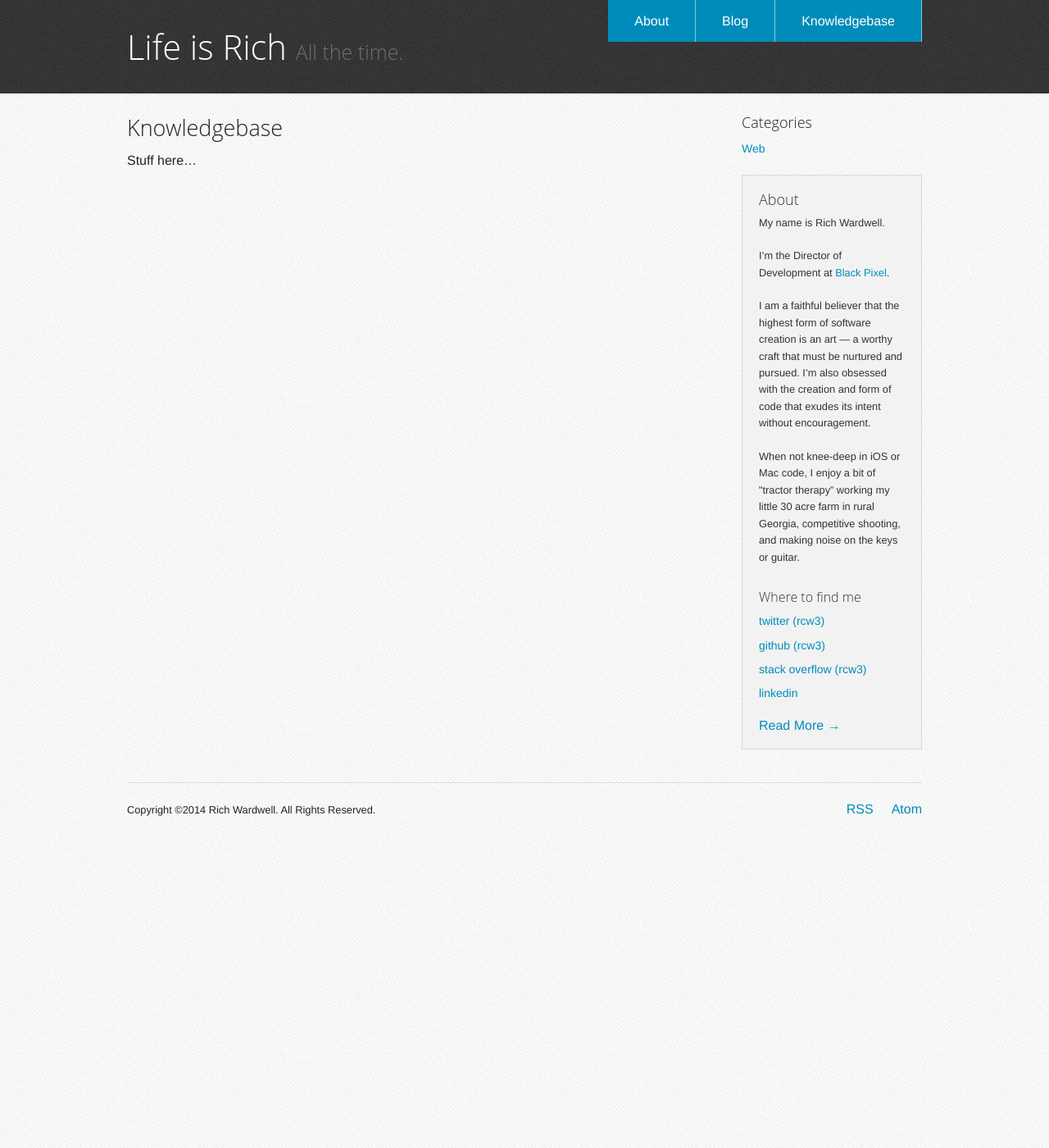
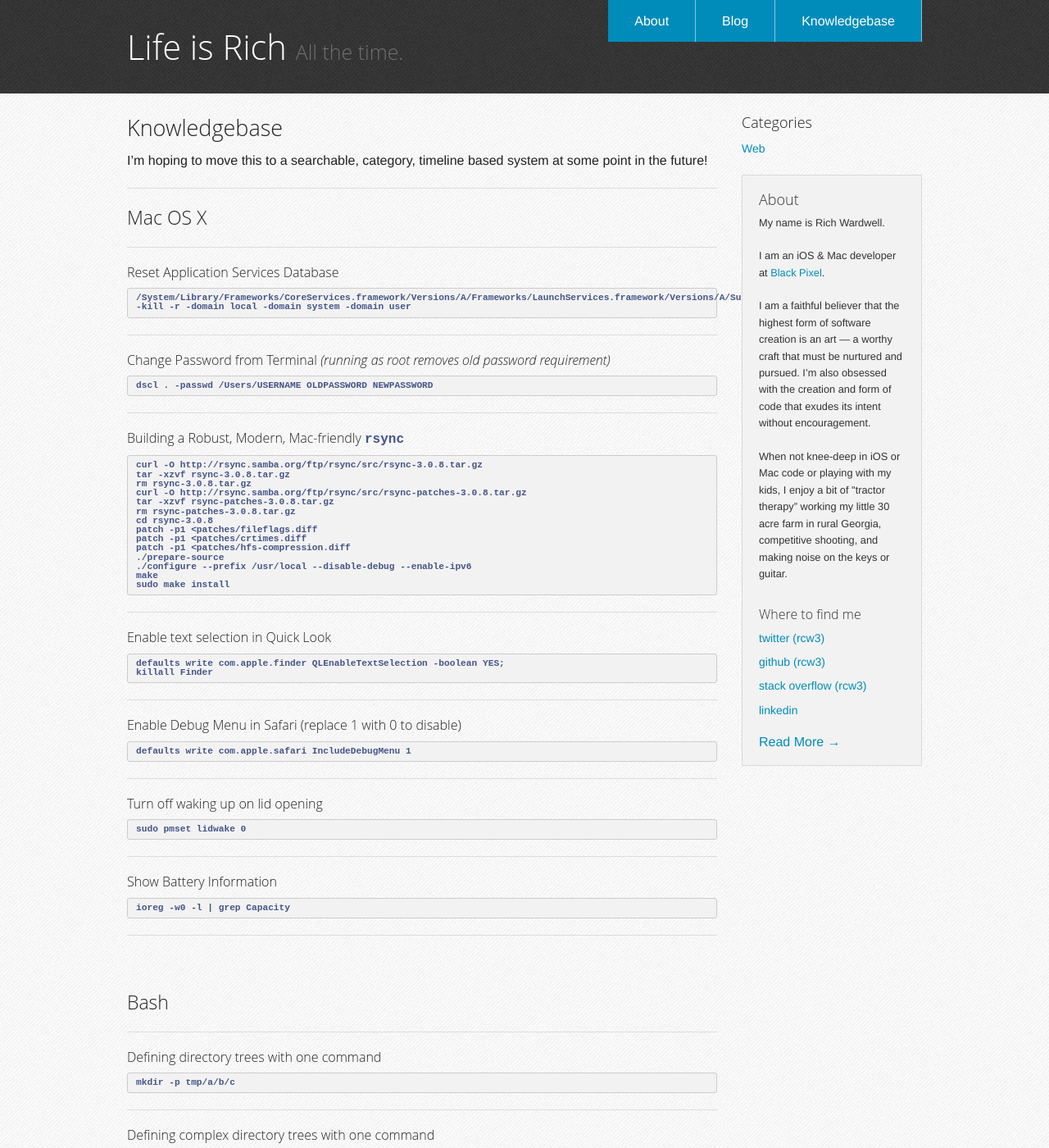
Before and after one commit to rcw3/rcw3.github.io, a Jekyll site: the page built from kb/index.md, in a window 1280 px wide and 1400 px high. Shown: the whole window at 82% size. Built offline with Jekyll 4.4.1, drawn with Linux system fonts in a browser that asks for light colours; Markdown is read by kramdown in place of the engine named in the settings; some of the changed text lies outside the part shown.

Commit message:
First official draft

````diff
--- a/Gruntfile.js
+++ b/Gruntfile.js
@@ -269,7 +269,7 @@ module.exports = function(grunt) {
                 tasks: ['clean:cssPrep', 'cssmin', 'jekyll:build']
             },
             jekyll: {
-                files: ['_posts/*', '_layouts/*', 'images/**/*'],
+                files: ['_posts/*', '_layouts/*', 'about/*', 'kb/*', 'images/**/*'],
                 tasks: ['jekyll:build']
             }
         },
--- a/_includes/sidebar.html
+++ b/_includes/sidebar.html
@@ -25,9 +25,9 @@
 	<div class="panel">
 	    <h5>About</h5>
 			<p style="font-size:80%;">My name is Rich Wardwell.</p>
-			<p style="font-size:80%;">I’m the Director of Development at <a href="http://blackpixel.com">Black Pixel</a>.</p>
+			<p style="font-size:80%;">I am an iOS & Mac developer at <a href="http://blackpixel.com">Black Pixel</a>.</p>
 			<p style="font-size:80%;">I am a faithful believer that the highest form of software creation is an art — a worthy craft that must be nurtured and pursued.  I’m also obsessed with the creation and form of code that exudes its intent without encouragement.</p>
-			<p style="font-size:80%;">When not knee-deep in iOS or Mac code, I enjoy a bit of "tractor therapy” working my little 30 acre farm in rural Georgia, competitive shooting, and making noise on the keys or guitar.</p>
+			<p style="font-size:80%;">When not knee-deep in iOS or Mac code or playing with my kids, I enjoy a bit of "tractor therapy” working my little 30 acre farm in rural Georgia, competitive shooting, and making noise on the keys or guitar.</p>
 
 <!--
 	<h5>Projects</h5>
--- a/js/script.js
+++ b/js/script.js
@@ -1 +1 @@
-/*! Website 2014-01-10 */
+/*! Website 2014-01-11 */
--- a/kb/index.md
+++ b/kb/index.md
@@ -5,4 +5,87 @@ title: Knowledgebase
 
 ###Knowledgebase
 
-Stuff here...
+I'm hoping to move this to a searchable, category, timeline based system at some point in the future!
+
+---
+
+####Mac OS X
+---
+######Reset Application Services Database
+```
+/System/Library/Frameworks/CoreServices.framework/Versions/A/Frameworks/LaunchServices.framework/Versions/A/Support/lsregister -kill -r -domain local -domain system -domain user
+```
+---
+######Change Password from Terminal *(running as root removes old password requirement)*
+```
+dscl . -passwd /Users/USERNAME OLDPASSWORD NEWPASSWORD
+```
+---
+######Building a Robust, Modern,  Mac-friendly `rsync`
+```
+curl -O http://rsync.samba.org/ftp/rsync/src/rsync-3.0.8.tar.gz
+tar -xzvf rsync-3.0.8.tar.gz
+rm rsync-3.0.8.tar.gz
+curl -O http://rsync.samba.org/ftp/rsync/src/rsync-patches-3.0.8.tar.gz
+tar -xzvf rsync-patches-3.0.8.tar.gz
+rm rsync-patches-3.0.8.tar.gz
+cd rsync-3.0.8
+patch -p1 <patches/fileflags.diff
+patch -p1 <patches/crtimes.diff
+patch -p1 <patches/hfs-compression.diff
+./prepare-source
+./configure --prefix /usr/local --disable-debug --enable-ipv6
+make
+sudo make install
+```
+---
+######Enable text selection in Quick Look
+```
+defaults write com.apple.finder QLEnableTextSelection -boolean YES;
+killall Finder
+```
+---
+######Enable Debug Menu in Safari (replace 1 with 0 to disable)
+```
+defaults write com.apple.safari IncludeDebugMenu 1
+```
+---
+######Turn off waking up on lid opening
+```
+sudo pmset lidwake 0
+```
+---
+######Show Battery Information
+```
+ioreg -w0 -l | grep Capacity
+```
+---
+
+
+<BR>
+####Bash
+---
+######Defining directory trees with one command
+```
+mkdir -p tmp/a/b/c
+```
+---
+
+######Defining complex directory trees with one command
+```
+mkdir -p project/{lib/ext,bin,src,doc/{html,info,pdf},demo/stat/a}
+```
+---
+######Find all text files with a certain extension — then do a text find/replace on the contents of said file
+```
+find . -name "*.md" -print0 2>/dev/null | xargs -0 sed -i '' 's/Rick/Rich/g'
+```
+---
+
+<BR>
+####Xcode
+---
+######`NSLog` in Debugger Breakpoint
+```
+p (void)NSLog(@"%s: %@", _cmd, someObject)
+```
````
Also changed, not shown: about/index.md (+9 -9 lines), js/app.min.js, js/vendor/modernizr.js, 1 other file.
